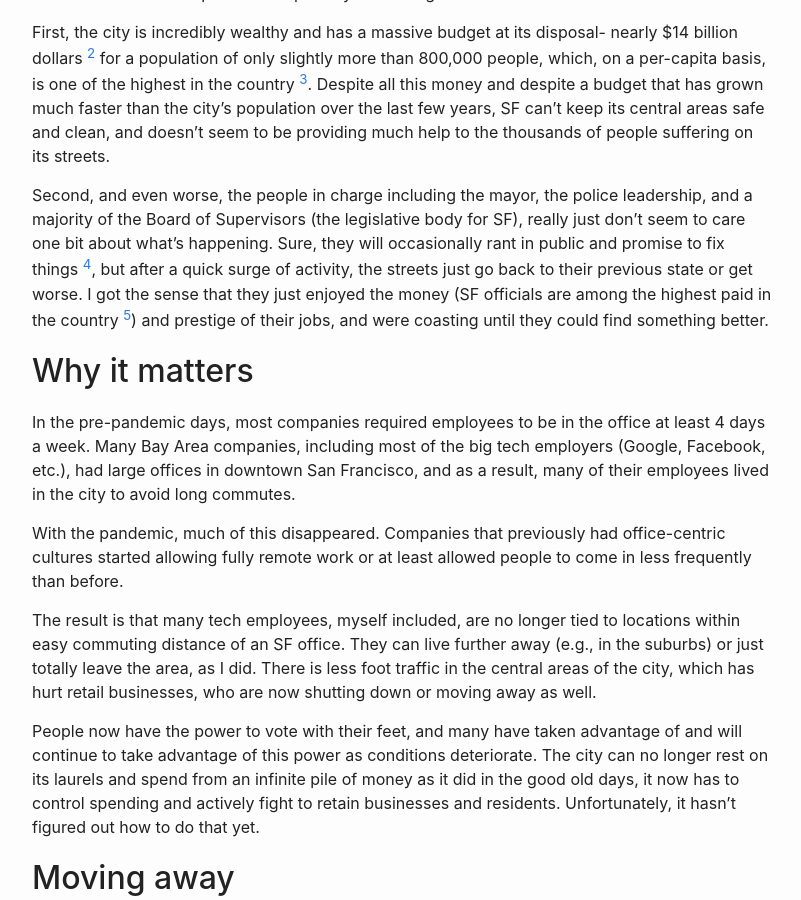
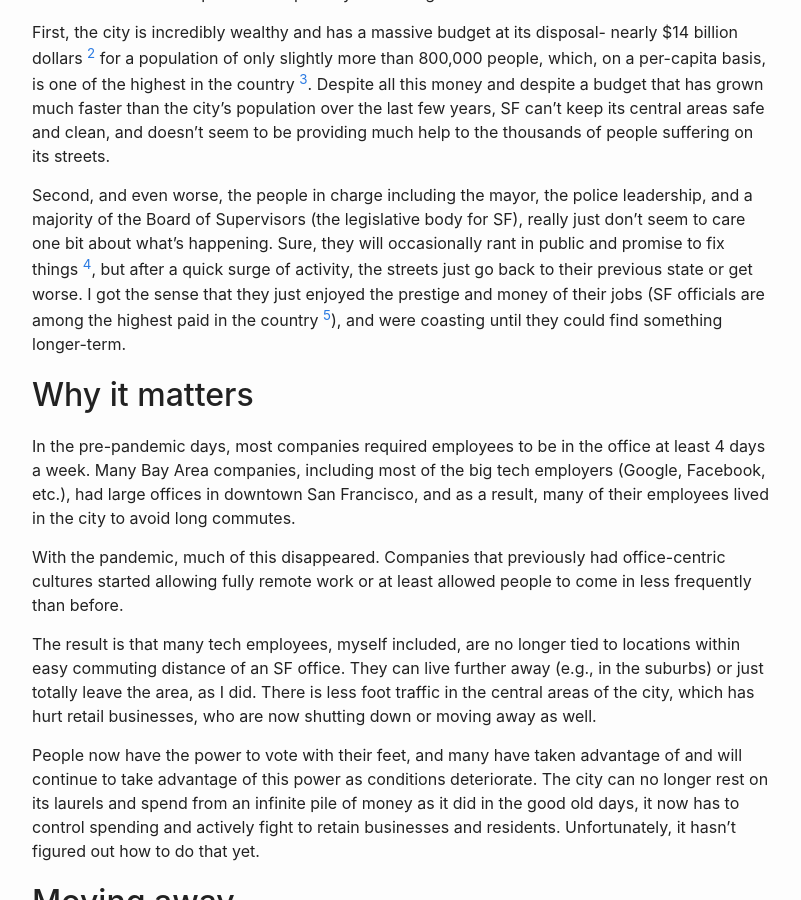
Before and after one commit to yolken/yolken-blog, a Jekyll site: the page built from site/_posts/2023-06-18-goodbye-san-francisco.md, in a window 1280 px wide and 900 px high, scrolled down 2580 px. Shown: the whole window, without its empty margins (238-1039 px from the left). Built offline with Jekyll 4.4.1, drawn with Linux system fonts in a browser that asks for light colours.

Commit message:
More edits

```diff
--- a/site/_posts/2023-06-18-goodbye-san-francisco.md
+++ b/site/_posts/2023-06-18-goodbye-san-francisco.md
@@ -129,9 +129,8 @@ legislative body for SF), really just don't seem to care one bit about
 what's happening. Sure, they will occasionally rant in public and promise
 to fix things [^4], but after a quick surge of activity, the streets just
 go back to their previous state or get worse. I got the sense that they just
-enjoyed the money (SF officials are among the highest paid in the country [^5])
-and prestige of their jobs, and were coasting until they could find something
-better.
+enjoyed the prestige and money of their jobs (SF officials are among the highest paid in
+the country [^5]), and were coasting until they could find something longer-term.
 
 ## Why it matters
 
```
